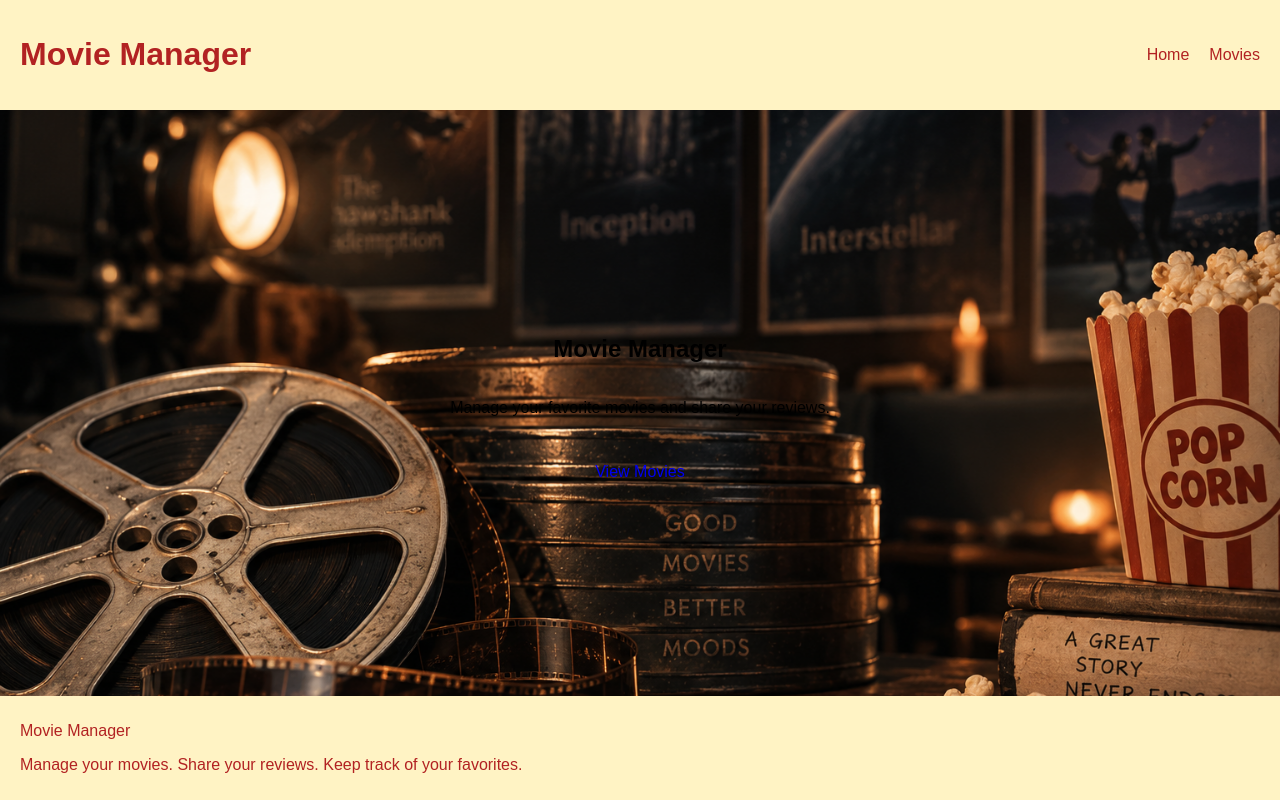
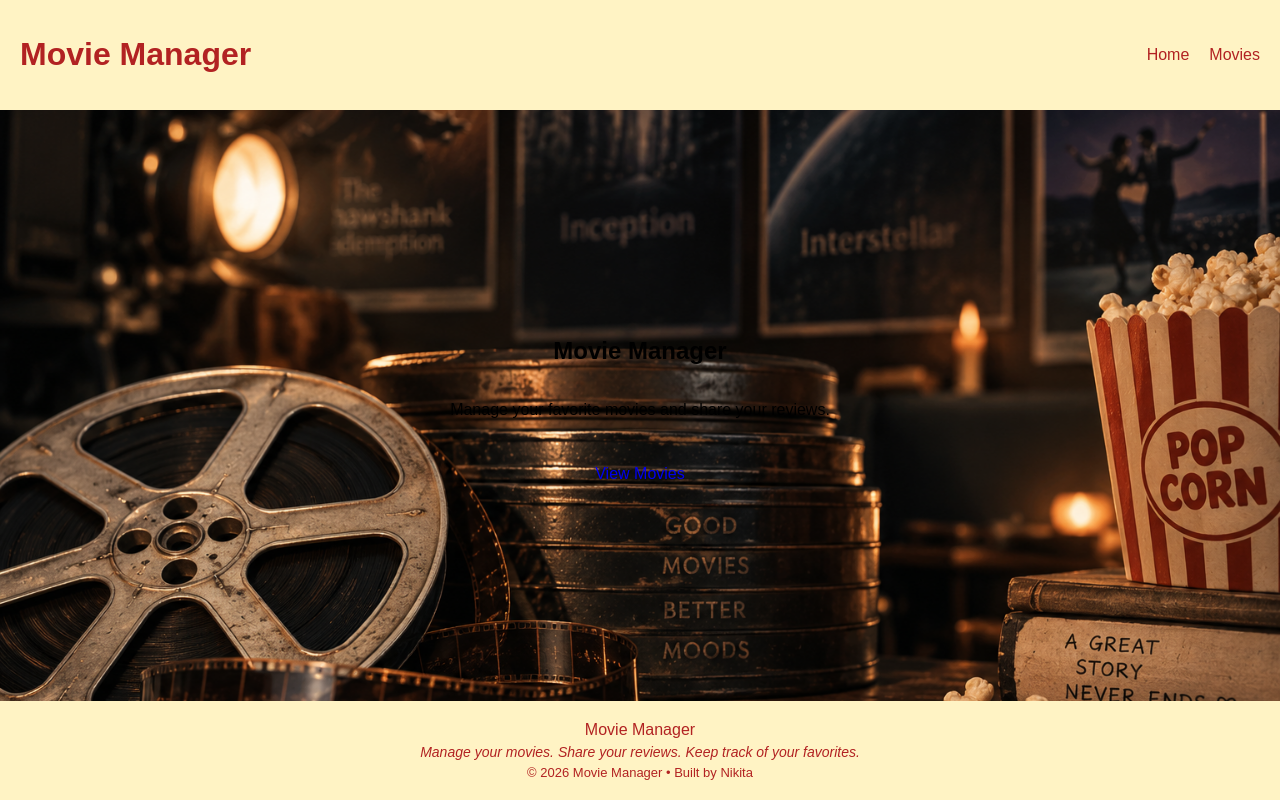
Before and after one commit to NP319/unit-2-project-movie-manager, a React (Vite) app in the folder react-frontend-app/: page / in a window 1280 px wide. Built offline with nearby package versions, Linux system fonts and the light colour scheme.

Commit message:
Updated Footer

```diff
--- a/react-frontend-app/src/components/Footer.jsx
+++ b/react-frontend-app/src/components/Footer.jsx
@@ -1,11 +1,20 @@
 // Footer component
 function Footer() {
   return (
-    <footer>
+    <footer className="footer">
 
       {/* Footer text */}
       <p>Movie Manager</p>
-      <p>Manage your movies. Share your reviews. Keep track of your favorites.</p>
+
+      {/* Footer description */}
+      <p className="footer-description">
+        Manage your movies. Share your reviews. Keep track of your favorites.
+      </p>
+
+      {/* Copyright text */}
+      <p className="footer-credit">
+        © 2026 Movie Manager • Built by Nikita
+      </p>
 
     </footer>
   )
--- a/react-frontend-app/src/index.css
+++ b/react-frontend-app/src/index.css
@@ -76,16 +76,22 @@ main {
 }
 
 /* Footer styling */
-footer {
-  padding: 10px 20px;
+.footer {
+  padding: 15px 20px;
   background-color: #fff3c4;
   color: #b22222;
+  text-align: center;
 }
 
-footer p {
-  color: #b22222;
+.footer p {
+  margin: 5px;
 }
 
 .footer-description {
   font-size: 14px;
+  font-style: italic;
 }
+
+.footer-credit {
+  font-size: 13px;
+}
```
